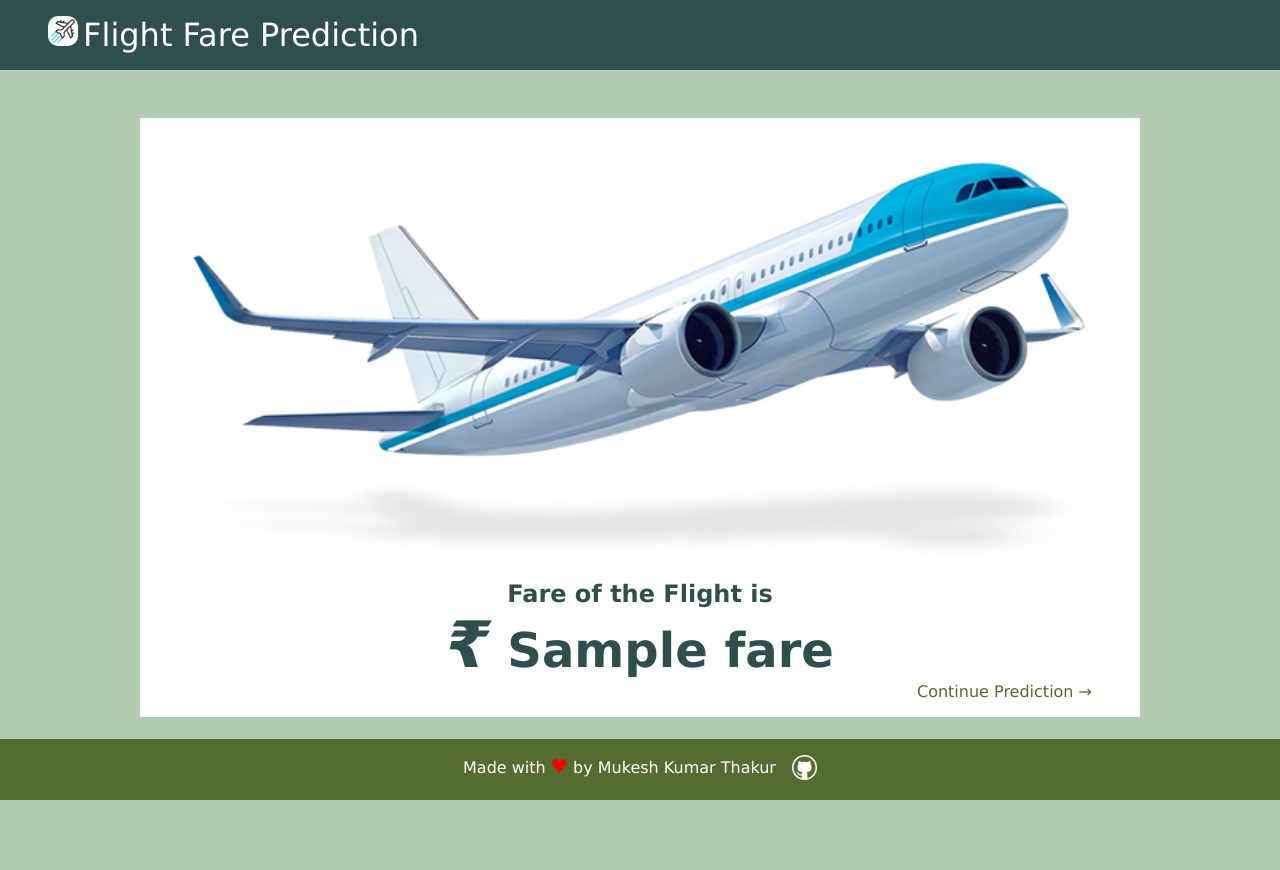
After one commit to CaptaiN785/Flight-Fare-Prediction, a Flask app: template templates/result.html in a window 1280 px wide. The commit adds this page. Run offline with Flask 3, Linux system fonts and the light colour scheme; the template is opened without the code that fills it: most values are stand-ins (such as "Sample title", 1, 10 or a date in 2020); parts of the project's set-up code (start-up, migrations or seed data) failed here and were passed over.

Commit message:
completed web page

```diff
--- a/app.py
+++ b/app.py
@@ -1,9 +1,18 @@
-from flask import Flask, render_template, jsonify, request
+from flask import (
+    Flask,
+    render_template,
+    jsonify,
+    request,
+    redirect,
+    url_for
+)
 import requests
 import os
 import zipfile
 import pandas as pd
 import pickle
+import numpy as np
+import sklearn
 
 #################### Processing.....
 
@@ -12,6 +21,8 @@ model_zip_path = "model/models.zip"
 ecnomic_model_path = "model/economy_model.pkl"
 business_model_path = "model/business_model.pkl"
 
+if not os.path.exists("model"):
+    os.mkdir("model")
 
 if not os.path.exists(model_zip_path):
     data = requests.get(MODEL_LINK)
@@ -23,16 +34,11 @@ if not os.path.exists(ecnomic_model_path) or not os.path.exists(business_model_p
         zip.extractall("model")
 
 
-## Loading the encoder
-encoder = pickle.load(open("encoder.pkl", "rb"))
 categorical = ['airline', 'flight', 'source_city', 'departure_time', 'stops','arrival_time','destination_city']
-numerical = ['duration', 'days_left', 'price']
+numerical = ['duration', 'days_left']
 
 ec = pd.read_csv('economy.csv')
 bs = pd.read_csv('business.csv')
-
-print(ec.columns)
-print(ec['duration'].max())
 
 city_list = ec['source_city'].unique()
 airlines  = ec['airline'].unique()
@@ -41,20 +47,31 @@ business_flights = sorted(bs['flight'].unique())
 departure_times = ec['departure_time'].unique()
 stops = ec['stops'].unique()
 
+columns = ec.columns[:-1]
+
+def convert_to_minutes(x):
+    arr = x.split(":")
+    return float(arr[0])*60 + float(arr[1])
+
+def transform_data(col, data):
+    encoder = pickle.load(open("encoder.pkl", "rb"))
+    encoded_data = encoder[col].transform(data)
+    return encoded_data
+
+def predict_price(df, class_):
+    if class_ == 'economy':
+        model = pickle.load(open(ecnomic_model_path, "rb"))
+    else:
+        model = pickle.load(open(business_model_path, "rb"))
+
+    pred = model.predict(df)
+    return round(pred[0])
+
 
 ###########################################################
 
-## Format
-# Src city - Dest city
-# airline  - flight
-# departure time - arrival time
-# stops - duration
-# day left - button
-
-
 
 app = Flask(__name__)
-
 
 @app.route('/')
 def home():
@@ -65,6 +82,7 @@ def home():
         stops = stops,\
         )
 
+## List of flights which is in bussiness class.
 @app.route('/getflights/<classtype>', methods= ['GET'])
 def get_flights(classtype):
     if classtype == 'economy':
@@ -72,5 +90,36 @@ def get_flights(classtype):
     else:
         return jsonify({"flights": business_flights})
 
+
+@app.route("/predict", methods=["POST", "GET"])
+def predict():
+    if request.method == "GET":
+        return redirect('/')
+
+    ## Reading the data from form
+    try:
+        if request.method == "POST":
+            input_data = {}
+            for col in categorical:
+                input_data[col] = transform_data(col, [request.form[col]])
+            for col in numerical:
+                input_data[col] = [request.form[col]]
+
+            ## Converting form data to dataframe
+            input_df = pd.DataFrame(input_data)
+
+            ## Converting the duration to minute from HH:MM to minute
+            input_df['duration'] = input_df['duration'].apply(lambda x: convert_to_minutes(x))
+
+            # print(input_df)
+            class_ = request.form["class"]
+            ## Check for class
+            fare = predict_price(input_df, class_)
+
+        return render_template('result.html', fare = fare)
+    except:
+        return redirect('/')
+
+
 if __name__ == '__main__':
     app.run(debug=True)
--- a/static/style.css
+++ b/static/style.css
@@ -29,10 +29,10 @@ nav img{
     min-height:100vh;
     width:100%;
     background:rgb(177, 204, 177);
-    padding:2rem 1rem;
+    padding:2rem 1rem 5rem 1rem;
 }
 #home .container{
-    padding:3rem 1rem;
+    padding:2rem 1rem;
     background: #fff;
     border-radius:10px;
     box-shadow: 0 0 2px #000;
@@ -50,6 +50,10 @@ nav img{
 }
 .input-control-wrap{
     width:60%;
+}
+.container-head{
+    padding-bottom:1rem;
+    text-transform: capitalize;
 }
 .input-form{
     width:100%;
@@ -114,3 +118,74 @@ nav img{
         flex-direction: column;
     }
 }
+
+
+/* Result section */
+#result{
+    background: rgb(177, 204, 177);
+    min-height: 100vh;
+    padding:3rem 1rem 1rem 1rem;
+}
+.result-show{
+    background:#fff;
+    min-width: 250px;
+    max-width: 1000px;
+    height:max-content;
+    margin:0 auto;
+    padding:1rem 3rem;
+}
+.plane-image{
+    width:100%;
+}
+.plane-image img{
+    width:100%;
+}
+.result-price{
+    text-align: center;
+    color:darkslategray;
+}
+.result-price h1{
+    font-size:3rem;
+}
+.result-price h1 em{
+    font-size:4rem;
+}
+.result-redirect{
+    text-align: right;
+
+}
+.result-redirect a{
+    text-decoration: none;
+    color:darkolivegreen;
+}
+
+
+
+/* Footer section */
+footer{
+    position: fixed;
+    bottom: 0;
+    left:0;
+    right:0;
+    background:darkolivegreen;
+    padding:1rem 2rem;
+    text-align: center;
+    color:#fff;
+    display: flex;
+    gap:1rem;
+    row-gap: 1rem;
+    justify-content: center;
+}
+footer p span{
+    color:red;
+    font-size:1.2rem;
+}
+footer p a{
+    display: inline-block;
+    height:25px;
+}
+footer p a img{
+    height:100%;
+    width:auto;
+    filter:brightness(100)
+}
--- /dev/null
+++ b/templates/base.html
@@ -0,0 +1,33 @@
+<!DOCTYPE html>
+<html lang="en">
+<head>
+    <meta charset="UTF-8">
+    <meta name="viewport" content="width=device-width, initial-scale=1.0">
+    <title>Flight Fare Prediction</title>
+    <link rel="stylesheet" href="{{ url_for('static', filename='style.css')}}" class="css">
+</head>
+<body>
+
+    <nav>
+        <img src="{{ url_for('static', filename='aircraft.gif')}}">
+        <a href="">
+            Flight Fare Prediction
+        </a>
+    </nav>
+
+    {% block body %}
+
+    {% endblock body %}
+
+    <footer>
+        <p>
+            Made with <span>&hearts;</span> by Mukesh Kumar Thakur
+        </p>
+        <p>
+            <a target="_blank" href="https://github.com/CaptaiN785/Flight-Fare-Prediction">
+                <img src="{{ url_for('static', filename='github.png')}}" alt="">
+            </a>
+        </p>
+    </footer>
+</body>
+</html>
--- /dev/null
+++ b/templates/result.html
@@ -0,0 +1,18 @@
+{% extends 'base.html' %}
+
+{% block body %}
+    <section id="result">
+        <div class="result-show">
+            <div class="plane-image">
+                <img src="{{ url_for('static', filename='plane-9922.png')}}" alt="">
+            </div>
+            <div class="result-price">
+                <h2>Fare of the Flight is</h2>
+                <h1><em>&#8377;</em> {{fare}}</h1>
+            </div>
+            <div class="result-redirect">
+                <a href="/">Continue Prediction &#8594;</a>
+            </div>
+        </div>
+    </section>
+{% endblock body %}
```
Also changed, not shown: templates/index.html (+7 -22 lines), static/github.png (added), static/plane-9922.png (added).
